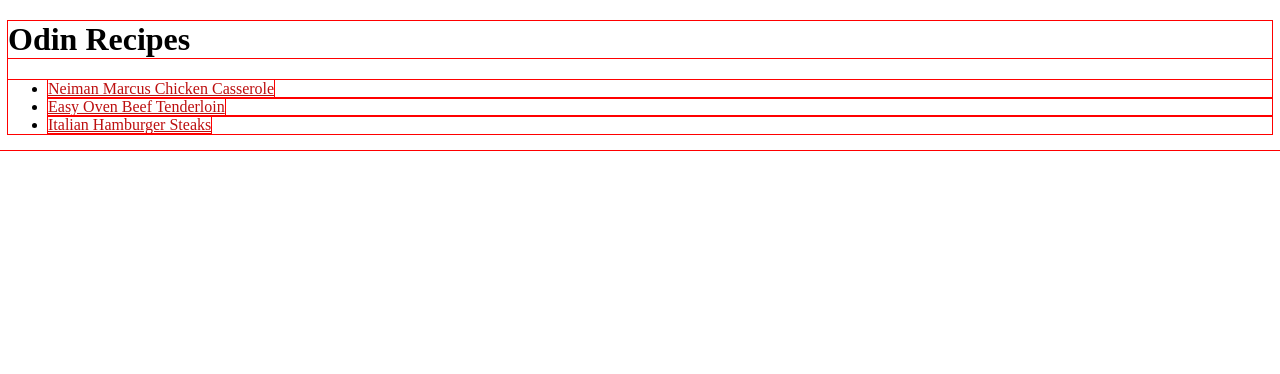
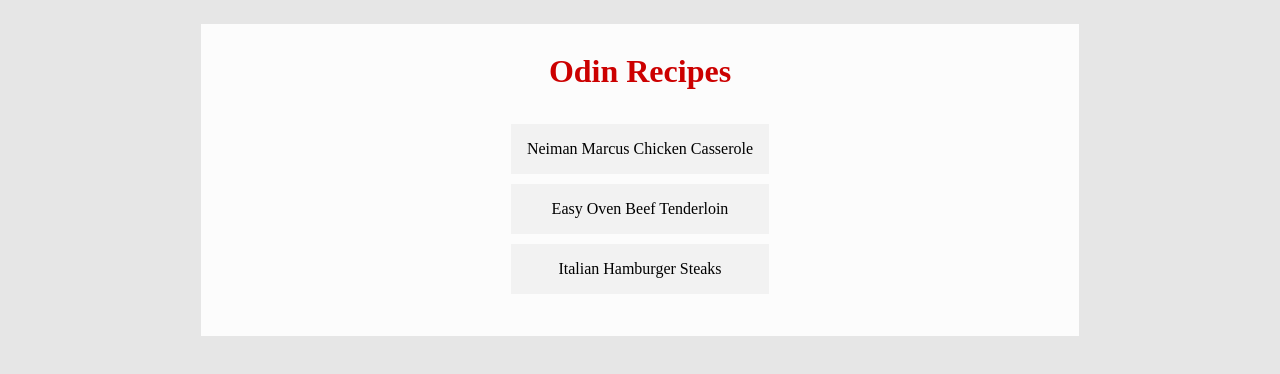
Before and after one commit to rivoningo-ndubane/odin-recipes, a plain HTML site: page index.html in a window 1280 px wide. Drawn offline with Linux system fonts and the light colour scheme.

Commit message:
Update the home page style
I have used the recent lessons from the odin project
to update the look of my odin recipes home page.

```diff
--- a/index.html
+++ b/index.html
@@ -7,6 +7,7 @@
     </head>
 
     <body>
+        <div class="home-card">
             <h1>Odin Recipes</h1>
             <ul>
                 <li>
@@ -27,5 +28,6 @@
                 </a>
                 </li>
             </ul>
+        </div>
     </body>
 </html>
--- /dev/null
+++ b/recipes/styles.css
@@ -0,0 +1,15 @@
+*
+{
+    /* outline: 1.5px solid red; */
+}
+
+body
+{
+    color: hsl(0, 0%, 0%);
+    background-color: white;
+}
+
+a
+{
+    color: hsl(0, 85%, 40%);
+}
--- a/styles.css
+++ b/styles.css
@@ -1,15 +1,51 @@
 *
 {
-    outline: 1px solid red;
+    /* outline: 1.5px solid purple; */
 }
 
 body
 {
+    margin: 0.5rem;
+    padding: 1rem;
     color: hsl(0, 0%, 0%);
-    background-color: white;
+    background: hsl(0, 0%, 90%);
+}
+
+.home-card {
+    background: hsl(0, 0%, 99%);
+    padding: 0.5rem;
+
+    width: 70%;
+    margin: 0 auto;
+
+    text-align: center;
+    justify-items: center;
+}
+
+h1 {
+    color: hsl(0, 100%, 40%);
+    margin-bottom: 0;
+}
+
+ul {
+    padding: 0.5rem;
+}
+
+ul li{
+    list-style: none;
 }
 
 a
 {
-    color: hsl(0, 85%, 40%);
+    display: block;
+    text-decoration: none;
+    color: hsl(0, 0%, 0%);
+
+    margin: 10px auto;
+    padding: 1rem;
+    background: hsl(0, 0%, 95%);
 }
+
+a:hover {
+    background: hsl(0, 0%, 90%);
+}
```
Also changed, not shown: recipes/beef_tenderloin.html (+1 -1 lines), recipes/chicken_casserole.html (+1 -1 lines), recipes/italian_steaks.html (+1 -1 lines). Lines whose indentation alone changed are shown as unchanged.
